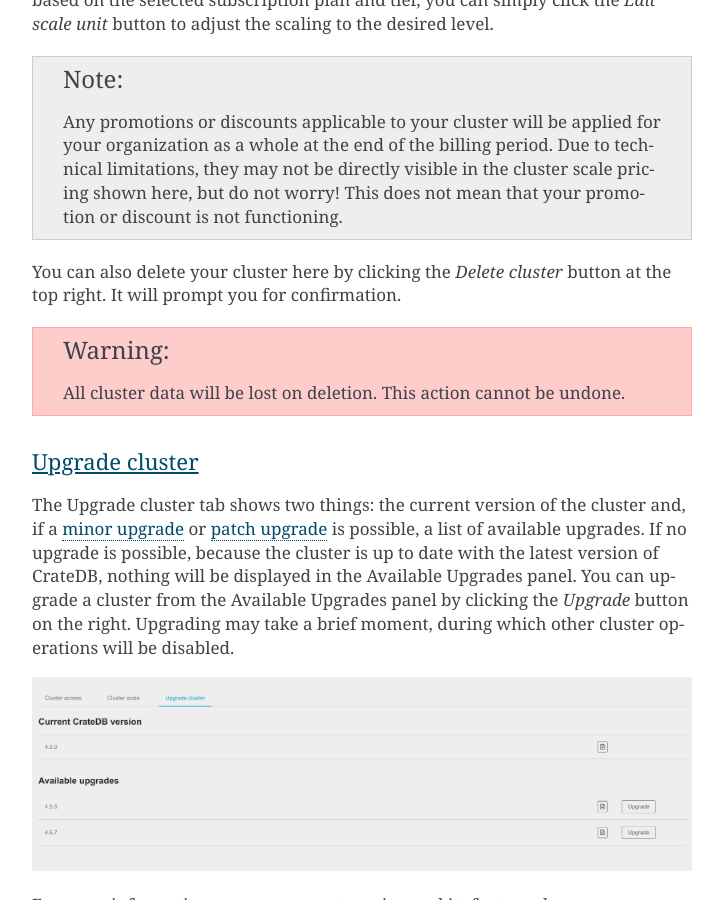
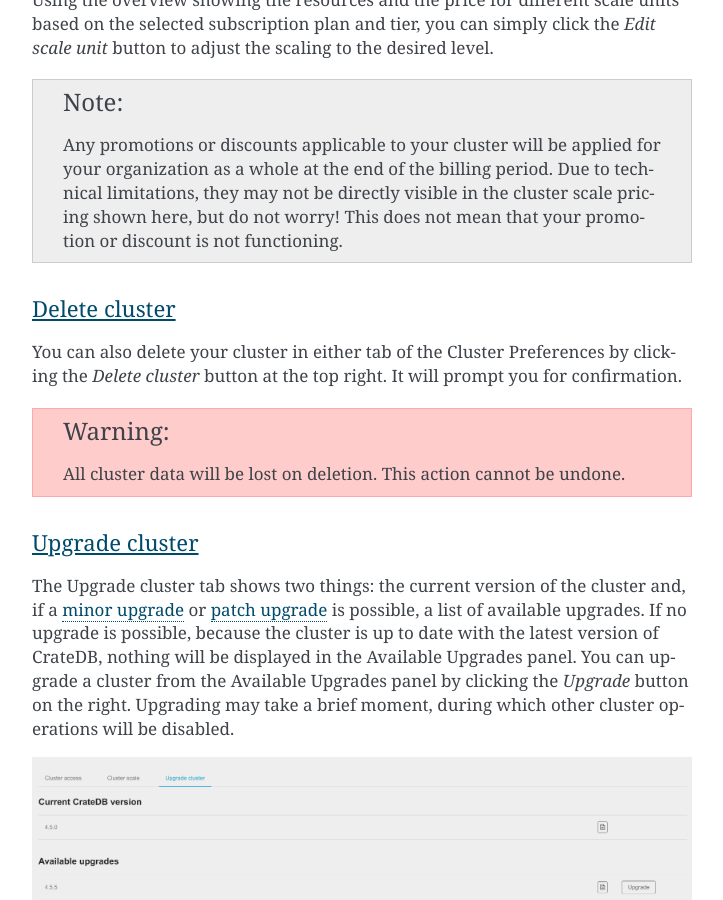
Before and after one commit to crate/cloud-reference, a Sphinx documentation site: the page built from docs/overview.rst, in a window 1280 px wide and 900 px high, scrolled down 14446 px. Shown: the whole window, without its empty margins (388-1111 px from the left). Built offline with Sphinx 7.4.7, drawn with Linux system fonts in a browser that asks for light colours; some of the changed text lies outside the part shown.

Commit message:
Make cluster deletion easier to find in Console overview ToC

```diff
--- a/docs/overview.rst
+++ b/docs/overview.rst
@@ -439,8 +439,15 @@
     scale pricing shown here, but do not worry! This does not mean that your
     promotion or discount is not functioning.
 
-You can also delete your cluster here by clicking the *Delete cluster* button
-at the top right. It will prompt you for confirmation.
+
+.. _overview-cluster-settings-delete:
+
+Delete cluster
+''''''''''''''
+
+You can also delete your cluster in either tab of the Cluster Preferences by
+clicking the *Delete cluster* button at the top right. It will prompt you for
+confirmation.
 
 .. WARNING::
 
```
Also changed, not shown: docs/glossary.rst (+5 -6 lines), docs/index.rst (+6 -5 lines).
